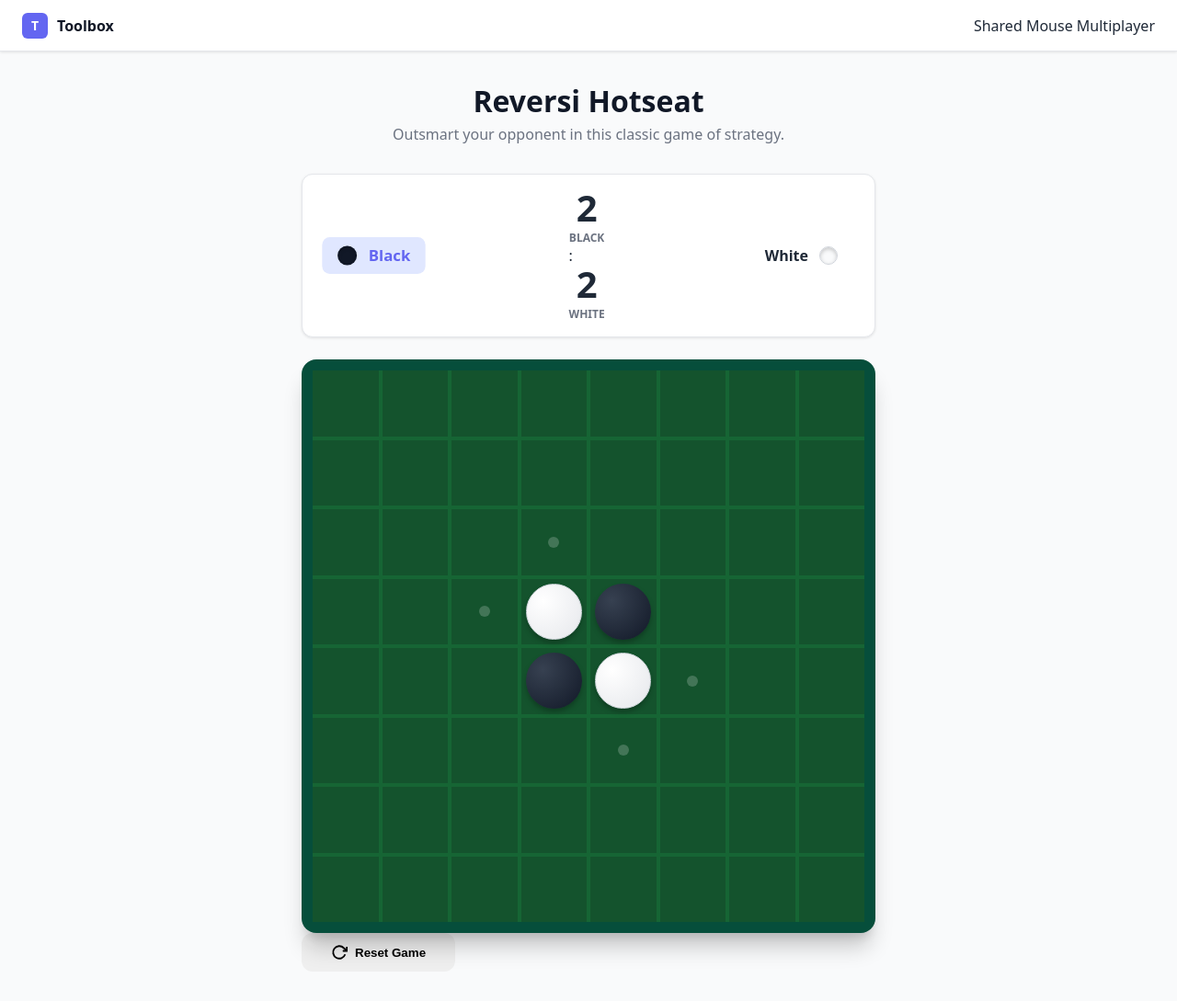
After one commit to oofnivek/python-alpinejs, a FastAPI app: template app/templates/reversi.html in a window 1280 px wide. The commit adds this page. Shown: the whole page at 92% size. Run offline with FastAPI, Linux system fonts and the light colour scheme; the template is opened without the code that fills it, so the values that code supplies are empty.

Commit message:
added reversi hotseat

```diff
--- a/app/routes/ui.py
+++ b/app/routes/ui.py
@@ -24,3 +24,6 @@ async def tictactoe_page(request: Request) -> HTMLResponse:
 @router.get("/tictactoe-online", response_class=HTMLResponse)
 async def tictactoe_online_page(request: Request) -> HTMLResponse:
     return templates.TemplateResponse("tictactoe_online.html", {"request": request})
+@router.get("/reversi", response_class=HTMLResponse)
+async def reversi_page(request: Request) -> HTMLResponse:
+    return templates.TemplateResponse("reversi.html", {"request": request})
--- /dev/null
+++ b/app/templates/reversi.html
@@ -0,0 +1,506 @@
+<!DOCTYPE html>
+<html lang="en">
+<head>
+  <meta charset="UTF-8" />
+  <meta name="viewport" content="width=device-width, initial-scale=1.0" />
+  <title>Reversi - Toolbox</title>
+
+  <!-- Alpine.js -->
+  <script defer src="https://cdn.jsdelivr.net/npm/alpinejs@3.x.x/dist/cdn.min.js"></script>
+
+  <style>
+    /* ── Design tokens ─────────────────────────────────────── */
+    :root {
+      --color-primary:       #6366f1;
+      --color-primary-dark:  #4f46e5;
+      --color-primary-light: #e0e7ff;
+      --color-black:         #111827;
+      --color-white:         #f9fafb;
+      --color-board:         #14532d; /* Dark green */
+      --color-board-grid:    #166534;
+      --color-gray-50:  #f9fafb;
+      --color-gray-100: #f3f4f6;
+      --color-gray-200: #e5e7eb;
+      --color-gray-300: #d1d5db;
+      --color-gray-400: #9ca3af;
+      --color-gray-500: #6b7280;
+      --color-gray-600: #4b5563;
+      --color-gray-700: #374151;
+      --color-gray-800: #1f2937;
+      --color-gray-900: #111827;
+      --radius:    0.5rem;
+      --radius-lg: 0.75rem;
+      --radius-xl: 1rem;
+      --shadow:    0 1px 3px 0 rgb(0 0 0 / 0.1);
+      --shadow-lg: 0 10px 15px -3px rgb(0 0 0 / 0.1);
+      --font-sans: ui-sans-serif, system-ui, -apple-system, sans-serif;
+    }
+
+    /* ── Reset & base ──────────────────────────────────────── */
+    *, *::before, *::after { box-sizing: border-box; margin: 0; padding: 0; }
+    body {
+      font-family: var(--font-sans);
+      color: var(--color-gray-800);
+      background: var(--color-gray-50);
+      min-height: 100vh;
+    }
+    [x-cloak] { display: none !important; }
+
+    /* ── Layout ────────────────────────────────────────────── */
+    .app-shell { display: flex; flex-direction: column; min-height: 100vh; }
+
+    .topbar {
+      background: white;
+      border-bottom: 1px solid var(--color-gray-200);
+      padding: 0 1.5rem;
+      height: 3.5rem;
+      display: flex; align-items: center; justify-content: space-between;
+      box-shadow: var(--shadow);
+    }
+    .topbar-brand {
+      display: flex; align-items: center; gap: 0.625rem;
+      font-weight: 700; font-size: 1rem; color: var(--color-gray-900);
+      text-decoration: none;
+    }
+    .topbar-brand-icon {
+      width: 1.75rem; height: 1.75rem; border-radius: 0.375rem;
+      background: var(--color-primary);
+      display: flex; align-items: center; justify-content: center;
+      color: white; font-size: 0.875rem; font-weight: 800;
+    }
+
+    .main { flex: 1; padding: 2rem 1.5rem; max-width: 42rem; margin: 0 auto; width: 100%; }
+
+    /* ── Game Styling ──────────────────────────────────────── */
+    .game-header { text-align: center; margin-bottom: 2rem; }
+    .game-header h1 { font-size: 2rem; font-weight: 800; color: var(--color-gray-900); }
+    .game-header p { color: var(--color-gray-500); margin-top: 0.25rem; }
+
+    .status-card {
+      background: white;
+      padding: 1rem 1.5rem;
+      border-radius: var(--radius-lg);
+      border: 1px solid var(--color-gray-200);
+      margin-bottom: 1.5rem;
+      display: flex;
+      align-items: center;
+      justify-content: space-between;
+      box-shadow: var(--shadow);
+    }
+
+    .player-stat {
+      display: flex;
+      align-items: center;
+      gap: 0.75rem;
+      font-weight: 700;
+      padding: 0.5rem 1rem;
+      border-radius: var(--radius);
+      transition: all 0.3s;
+    }
+    .player-stat.active {
+      background: var(--color-primary-light);
+      color: var(--color-primary);
+      transform: scale(1.05);
+    }
+
+    .piece-preview {
+      width: 1.25rem;
+      height: 1.25rem;
+      border-radius: 50%;
+      box-shadow: inset 0 2px 4px rgba(0,0,0,0.2);
+    }
+    .piece-preview.black { background: var(--color-black); }
+    .piece-preview.white { background: var(--color-white); border: 1px solid var(--color-gray-300); }
+
+    .board-container {
+        position: relative;
+        background: #064e3b;
+        padding: 12px;
+        border-radius: var(--radius-xl);
+        box-shadow: 0 20px 25px -5px rgba(0, 0, 0, 0.2), 0 10px 10px -5px rgba(0, 0, 0, 0.1);
+    }
+
+    .board {
+      display: grid;
+      grid-template-columns: repeat(8, 1fr);
+      grid-template-rows: repeat(8, 1fr);
+      gap: 4px;
+      aspect-ratio: 1 / 1;
+      background: var(--color-board-grid);
+    }
+
+    .cell {
+      background: var(--color-board);
+      display: flex;
+      align-items: center;
+      justify-content: center;
+      cursor: pointer;
+      position: relative;
+      transition: background 0.2s;
+    }
+    .cell:hover:not(.occupied) {
+      background: #166534;
+    }
+
+    .valid-hint {
+        width: 12px;
+        height: 12px;
+        border-radius: 50%;
+        background: rgba(255, 255, 255, 0.2);
+        transition: transform 0.2s;
+    }
+    .cell:hover .valid-hint {
+        transform: scale(1.5);
+        background: rgba(255, 255, 255, 0.4);
+    }
+
+    /* ── Piece Styling ─────────────────────────────────────── */
+    .piece {
+      width: 85%;
+      height: 85%;
+      border-radius: 50%;
+      position: relative;
+      transform-style: preserve-3d;
+      transition: transform 0.6s cubic-bezier(0.4, 0, 0.2, 1);
+      box-shadow: 0 4px 6px -1px rgba(0, 0, 0, 0.3);
+    }
+
+    .piece.white { transform: rotateY(180deg); }
+
+    .piece-side {
+      position: absolute;
+      width: 100%;
+      height: 100%;
+      border-radius: 50%;
+      backface-visibility: hidden;
+    }
+
+    .piece-black {
+      background: radial-gradient(circle at 30% 30%, #374151, #111827);
+    }
+
+    .piece-white {
+      background: radial-gradient(circle at 30% 30%, #ffffff, #e5e7eb);
+      transform: rotateY(180deg);
+      border: 1px solid #d1d5db;
+    }
+
+    /* ── Overlay ───────────────────────────────────────────── */
+    .overlay {
+      position: fixed; inset: 0;
+      background: rgba(0, 0, 0, 0.5);
+      backdrop-filter: blur(4px);
+      display: flex; align-items: center; justify-content: center;
+      z-index: 50;
+    }
+    .modal {
+      background: white;
+      padding: 3rem;
+      border-radius: var(--radius-xl);
+      text-align: center;
+      box-shadow: var(--shadow-lg);
+      animation: modal-in 0.4s cubic-bezier(0.34, 1.56, 0.64, 1);
+    }
+    @keyframes modal-in {
+      from { transform: scale(0.8); opacity: 0; }
+      to { transform: scale(1); opacity: 1; }
+    }
+
+    .btn {
+      padding: 0.75rem 2rem;
+      border-radius: var(--radius-lg);
+      font-weight: 600;
+      cursor: pointer;
+      border: none;
+      transition: all 0.2s;
+      display: flex;
+      align-items: center;
+      justify-content: center;
+      gap: 0.5rem;
+    }
+    .btn-primary {
+      background: var(--color-primary);
+      color: white;
+    }
+    .btn-primary:hover {
+      background: var(--color-primary-dark);
+      transform: translateY(-2px);
+    }
+
+    .score-banner {
+        display: flex;
+        gap: 2rem;
+        justify-content: center;
+        margin-bottom: 2rem;
+    }
+    .score-item {
+        text-align: center;
+    }
+    .score-value {
+        font-size: 2.5rem;
+        font-weight: 900;
+        line-height: 1;
+    }
+    .score-label {
+        font-size: 0.75rem;
+        font-weight: 700;
+        text-transform: uppercase;
+        color: var(--color-gray-500);
+        margin-top: 0.25rem;
+    }
+  </style>
+</head>
+<body x-data="game()" x-init="initGame()">
+  <div class="app-shell">
+    <header class="topbar">
+      <a href="/" class="topbar-brand">
+        <span class="topbar-brand-icon">T</span>
+        Toolbox
+      </a>
+      <div class="text-sm font-medium text-gray-500">Shared Mouse Multiplayer</div>
+    </header>
+
+    <main class="main">
+      <div class="game-header">
+        <h1>Reversi Hotseat</h1>
+        <p>Outsmart your opponent in this classic game of strategy.</p>
+      </div>
+
+      <div class="status-card">
+        <div class="player-stat" :class="currentPlayer === 'B' ? 'active' : ''">
+          <div class="piece-preview black"></div>
+          <span>Black</span>
+        </div>
+
+        <div class="flex items-baseline gap-4">
+            <div class="score-item">
+                <div class="score-value" x-text="scores.B"></div>
+                <div class="score-label">Black</div>
+            </div>
+            <div class="text-gray-300 text-2xl font-light">:</div>
+            <div class="score-item">
+                <div class="score-value" x-text="scores.W"></div>
+                <div class="score-label">White</div>
+            </div>
+        </div>
+
+        <div class="player-stat" :class="currentPlayer === 'W' ? 'active' : ''">
+          <span>White</span>
+          <div class="piece-preview white"></div>
+        </div>
+      </div>
+
+      <div class="board-container">
+        <div class="board">
+          <template x-for="(cell, index) in board" :key="index">
+            <div
+              class="cell"
+              :class="{ 'occupied': cell !== null }"
+              @click="makeMove(index)"
+            >
+              <!-- Valid Move Hint -->
+              <template x-if="cell === null && validMoves.includes(index)">
+                <div class="valid-hint"></div>
+              </template>
+
+              <!-- Piece -->
+              <template x-if="cell !== null">
+                <div class="piece" :class="cell === 'W' ? 'white' : ''">
+                  <div class="piece-side piece-black"></div>
+                  <div class="piece-side piece-white"></div>
+                </div>
+              </template>
+            </div>
+          </template>
+        </div>
+      </div>
+
+      <div class="mt-8 flex justify-center gap-4">
+        <button class="btn border border-gray-300 bg-white hover:bg-gray-50" @click="reset()">
+          <svg width="18" height="18" viewBox="0 0 24 24" fill="none" stroke="currentColor" stroke-width="2.5"><path d="M23 4v6h-6"></path><path d="M20.49 15a9 9 0 1 1-2.12-9.36L23 10"></path></svg>
+          Reset Game
+        </button>
+      </div>
+    </main>
+
+    <!-- Game Over Overlay -->
+    <div class="overlay" x-show="gameOver" x-cloak x-transition.opacity>
+      <div class="modal">
+        <h2 class="text-3xl font-black mb-2" x-text="winnerMessage"></h2>
+        <div class="flex justify-center gap-8 my-8">
+            <div>
+                <div class="text-4xl font-black" x-text="scores.B"></div>
+                <div class="text-xs uppercase font-bold text-gray-500">Black</div>
+            </div>
+            <div class="text-4xl font-light text-gray-300">/</div>
+            <div>
+                <div class="text-4xl font-black" x-text="scores.W"></div>
+                <div class="text-xs uppercase font-bold text-gray-500">White</div>
+            </div>
+        </div>
+        <button class="btn btn-primary w-full" @click="reset()">Play Again</button>
+      </div>
+    </div>
+  </div>
+
+  <script>
+    function game() {
+      return {
+        board: Array(64).fill(null),
+        currentPlayer: 'B',
+        scores: { B: 2, W: 2 },
+        validMoves: [],
+        gameOver: false,
+        winnerMessage: '',
+
+        initGame() {
+          this.reset();
+        },
+
+        reset() {
+          this.board = Array(64).fill(null);
+          // Initial 4 pieces
+          this.board[27] = 'W';
+          this.board[28] = 'B';
+          this.board[35] = 'B';
+          this.board[36] = 'W';
+
+          this.currentPlayer = 'B';
+          this.gameOver = false;
+          this.updateState();
+        },
+
+        updateState() {
+          this.calculateScores();
+          this.validMoves = this.getValidMoves(this.currentPlayer);
+
+          if (this.validMoves.length === 0) {
+            // Check if opponent can move
+            const opponent = this.currentPlayer === 'B' ? 'W' : 'B';
+            const opponentMoves = this.getValidMoves(opponent);
+
+            if (opponentMoves.length === 0) {
+              this.endGame();
+            } else {
+              // Skip turn
+              setTimeout(() => {
+                alert(`No valid moves for ${this.currentPlayer === 'B' ? 'Black' : 'White'}. Skipping turn.`);
+                this.currentPlayer = opponent;
+                this.updateState();
+              }, 500);
+            }
+          }
+        },
+
+        calculateScores() {
+          let b = 0, w = 0;
+          this.board.forEach(cell => {
+            if (cell === 'B') b++;
+            if (cell === 'W') w++;
+          });
+          this.scores = { B: b, W: w };
+        },
+
+        getValidMoves(player) {
+          const moves = [];
+          for (let i = 0; i < 64; i++) {
+            if (this.canMove(i, player)) {
+              moves.push(i);
+            }
+          }
+          return moves;
+        },
+
+        canMove(index, player) {
+          if (this.board[index] !== null) return false;
+
+          const directions = [
+            [-1, -1], [-1, 0], [-1, 1],
+            [0, -1],           [0, 1],
+            [1, -1],  [1, 0],  [1, 1]
+          ];
+
+          const r = Math.floor(index / 8);
+          const c = index % 8;
+          const opponent = player === 'B' ? 'W' : 'B';
+
+          for (let [dr, dc] of directions) {
+            let currR = r + dr;
+            let currC = c + dc;
+            let hasOpponentBetween = false;
+
+            while (currR >= 0 && currR < 8 && currC >= 0 && currC < 8) {
+              const currIdx = currR * 8 + currC;
+              if (this.board[currIdx] === opponent) {
+                hasOpponentBetween = true;
+              } else if (this.board[currIdx] === player) {
+                if (hasOpponentBetween) return true;
+                break;
+              } else {
+                break;
+              }
+              currR += dr;
+              currC += dc;
+            }
+          }
+
+          return false;
+        },
+
+        makeMove(index) {
+          if (this.gameOver || !this.validMoves.includes(index)) return;
+
+          const player = this.currentPlayer;
+          const opponent = player === 'B' ? 'W' : 'B';
+          const r = Math.floor(index / 8);
+          const c = index % 8;
+
+          const directions = [
+            [-1, -1], [-1, 0], [-1, 1],
+            [0, -1],           [0, 1],
+            [1, -1],  [1, 0],  [1, 1]
+          ];
+
+          // Place piece
+          this.board[index] = player;
+
+          // Flip pieces
+          for (let [dr, dc] of directions) {
+            let currR = r + dr;
+            let currC = c + dc;
+            let toFlip = [];
+
+            while (currR >= 0 && currR < 8 && currC >= 0 && currC < 8) {
+              const currIdx = currR * 8 + currC;
+              if (this.board[currIdx] === opponent) {
+                toFlip.push(currIdx);
+              } else if (this.board[currIdx] === player) {
+                toFlip.forEach(idx => this.board[idx] = player);
+                break;
+              } else {
+                break;
+              }
+              currR += dr;
+              currC += dc;
+            }
+          }
+
+          this.currentPlayer = opponent;
+          this.updateState();
+        },
+
+        endGame() {
+          this.gameOver = true;
+          if (this.scores.B > this.scores.W) {
+            this.winnerMessage = 'Black Wins!';
+          } else if (this.scores.W > this.scores.B) {
+            this.winnerMessage = 'White Wins!';
+          } else {
+            this.winnerMessage = "It's a Draw!";
+          }
+        }
+      }
+    }
+  </script>
+</body>
+</html>
```
Also changed, not shown: app/templates/index.html (+19 -0 lines).
